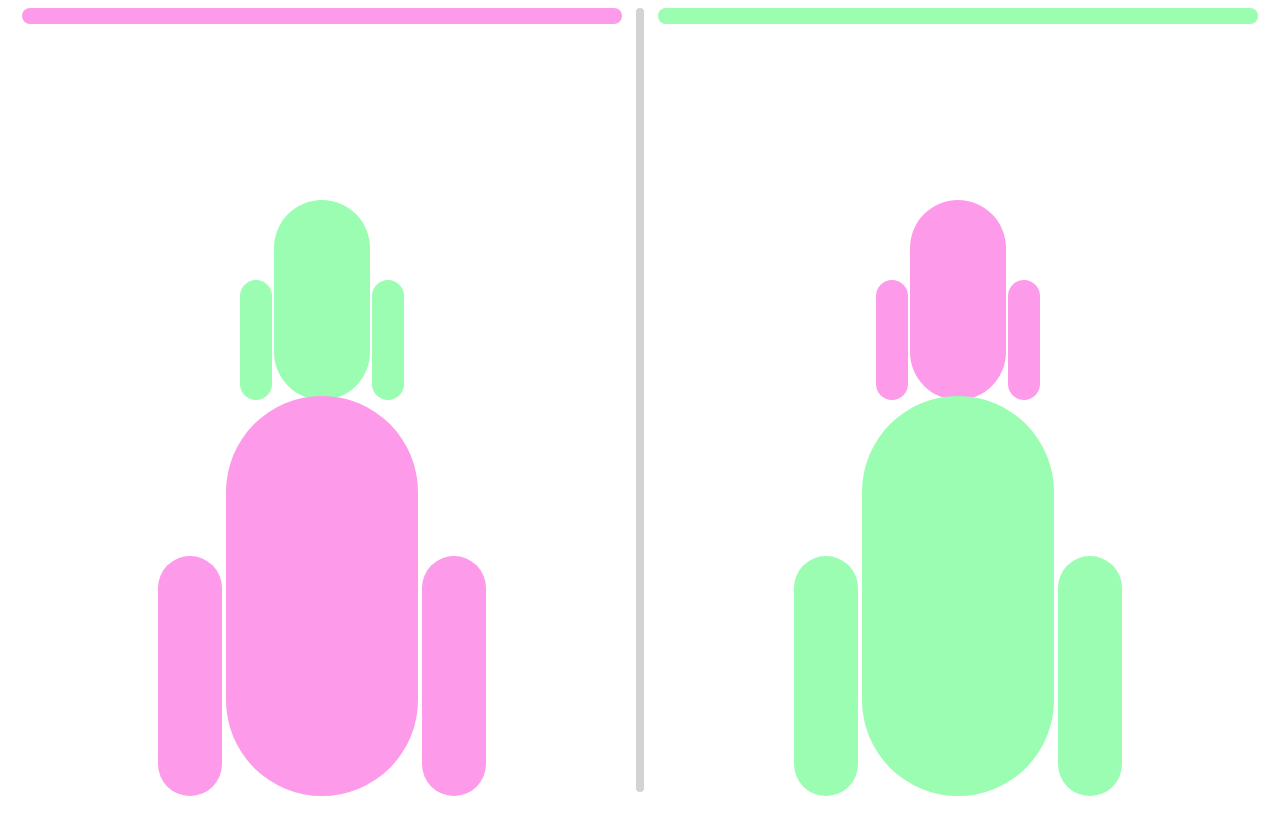
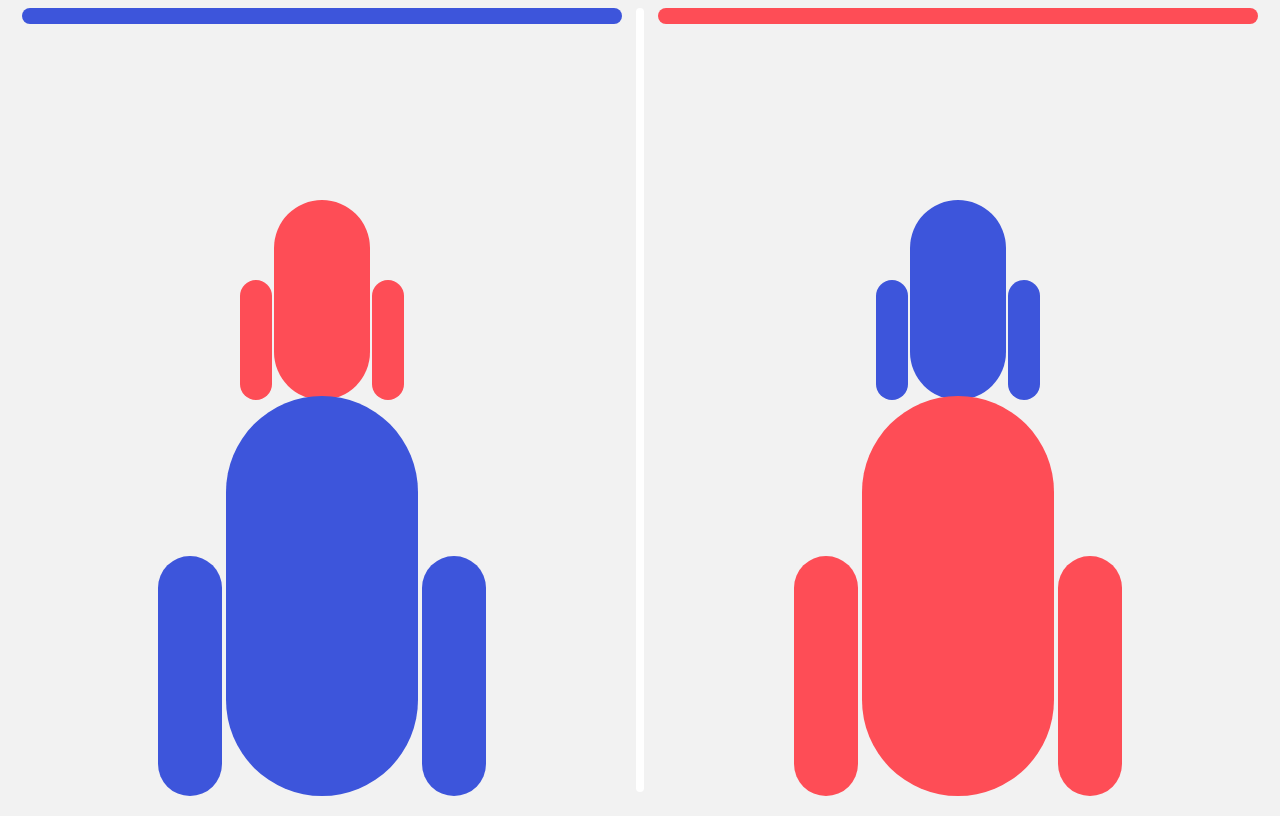
Before and after one commit to okaybenji/boxing, a plain HTML site: page index.html in a window 1280 px wide. Drawn offline with Linux system fonts and the light colour scheme.

Commit message:
change the palette

```diff
--- a/style.css
+++ b/style.css
@@ -1,3 +1,7 @@
+body {
+  background: hsl(0, 0%, 95%);
+}
+
 main {
   display: flex;
 }
@@ -14,18 +18,18 @@ div {
 }
 
 #divider {
-  background: lightgray;
+  background: white;
   width: 1vh;
   height: 98vh;
   border-radius: 100vh;
 }
 
 .one .arm, .one .body, #one .healthbar {
-  background: #fd9aea;
+  background: hsl(231, 69%, 55%);
 }
 
 .two .arm, .two .body, #two .healthbar {
-  background: #9afdb1;
+  background: hsl(357, 99%, 65%);
 }
 
 .healthbar {
```
